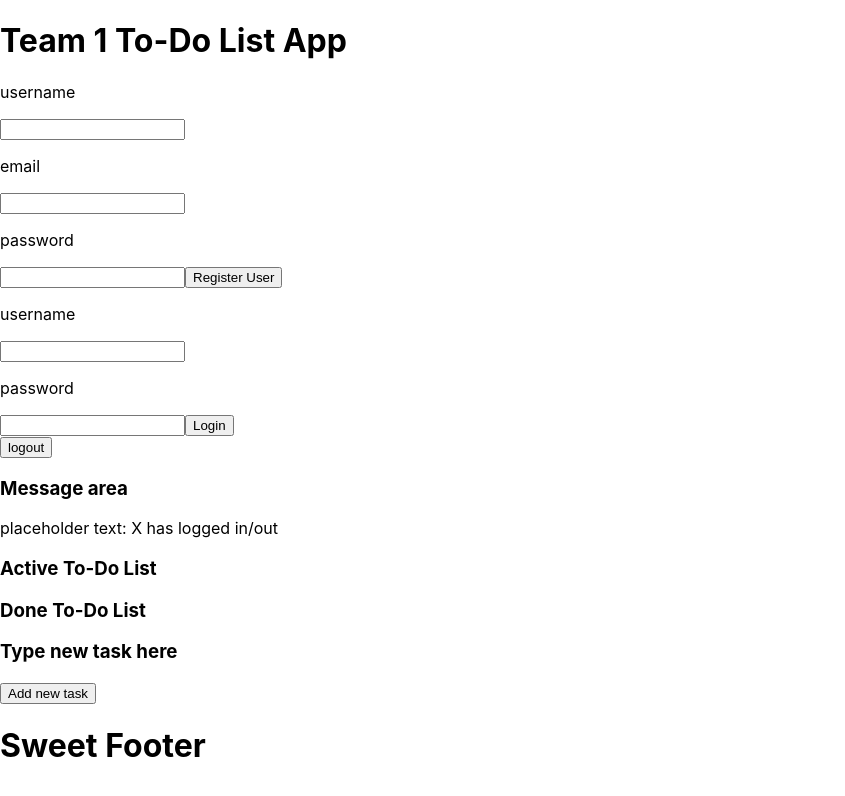
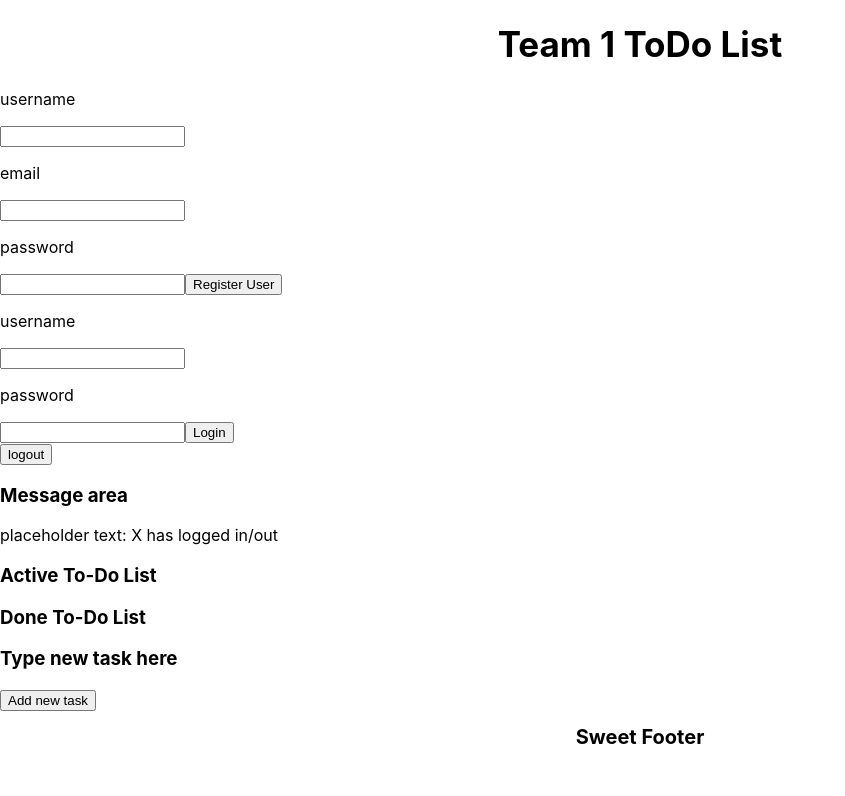
Before and after one commit to JessFisk/CN-Team1-ToDoList-FrontEnd, a React (Create React App) app: page / in a window 1280 px wide. Shown: the top 796 px of the page, without its empty margins (0-845 px from the left). Built offline with nearby package versions, Linux system fonts and the light colour scheme.

Commit message:
put footer into own component file and added Css

```diff
--- a/src/App.js
+++ b/src/App.js
@@ -6,6 +6,7 @@ import React, {useState, useEffect} from 'react';
 // import {getTokenFromCookie} from "./common";
 
 import HeaderTitle from "./components/header/Header"
+import Footer from "./components/footer/Footer"
 // import Footer;
 // import ToDoContainer;
 // import LogOrSignContainer;
@@ -94,10 +95,8 @@ function App() {
     </div>
   </div>
 
-  <div className='Footer'>
-  <h1> Sweet Footer</h1>
-  </div>
 
+  <Footer/>
 
   </div>
   );
--- a/src/components/footer/Footer.css
+++ b/src/components/footer/Footer.css
@@ -0,0 +1,5 @@
+#footer{
+    display: flex;
+    justify-content: center;
+    font-size: 20px;
+}
--- a/src/components/footer/Footer.js
+++ b/src/components/footer/Footer.js
@@ -0,0 +1,10 @@
+import React from "react";
+import "./Footer.css"
+
+const Footer = () => {
+    return (
+    <h1 id="footer"> Sweet Footer </h1>
+    )
+}
+
+export default Footer;
--- a/src/components/header/Header.css
+++ b/src/components/header/Header.css
@@ -0,0 +1,5 @@
+#pageHeader{
+    display: flex;
+    justify-content: center;
+    font-size: 35px;
+}
--- a/src/components/header/Header.js
+++ b/src/components/header/Header.js
@@ -3,7 +3,7 @@ import "./Header.css"
 
 const HeaderTitle = () => {
     return (
-    <h1 id="pageHeader"> Team 1 To-Do List App</h1>
+    <h1 id="pageHeader"> Team 1 ToDo List </h1>
     )
 }
 
```
